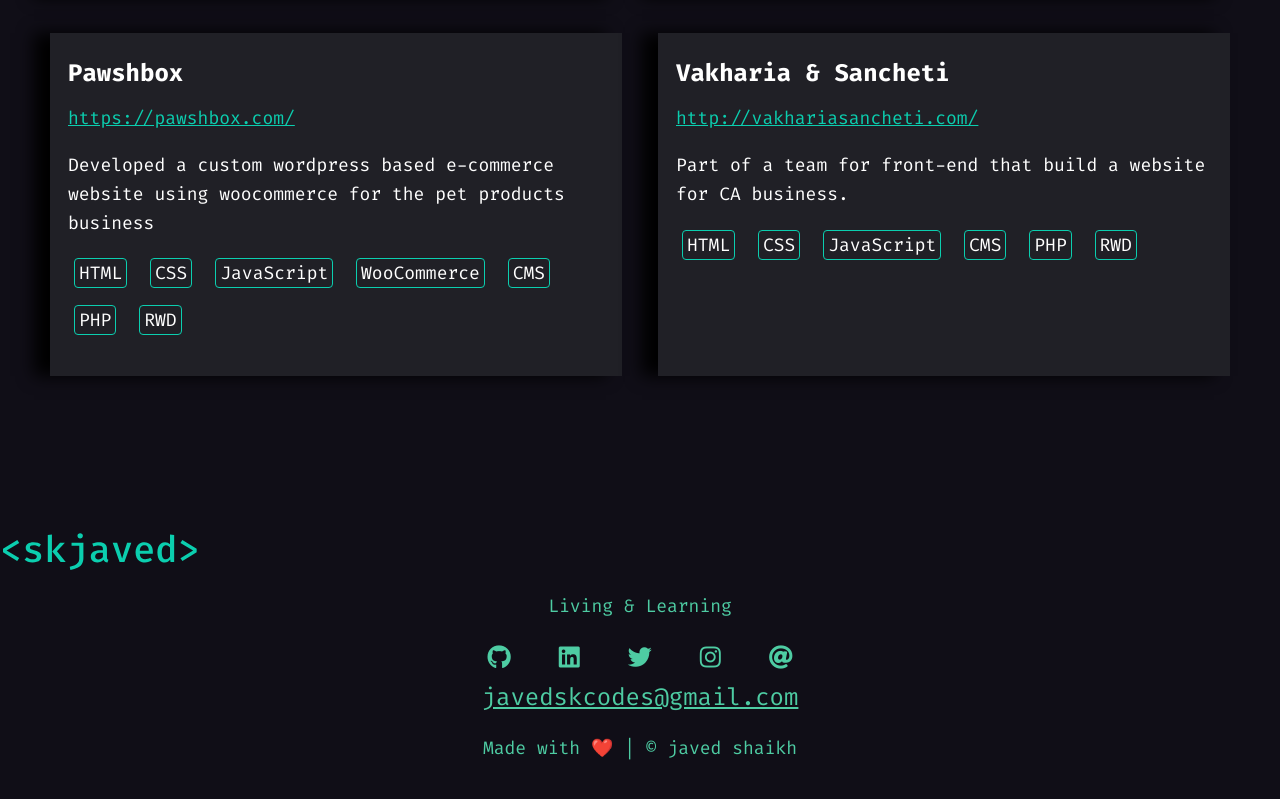
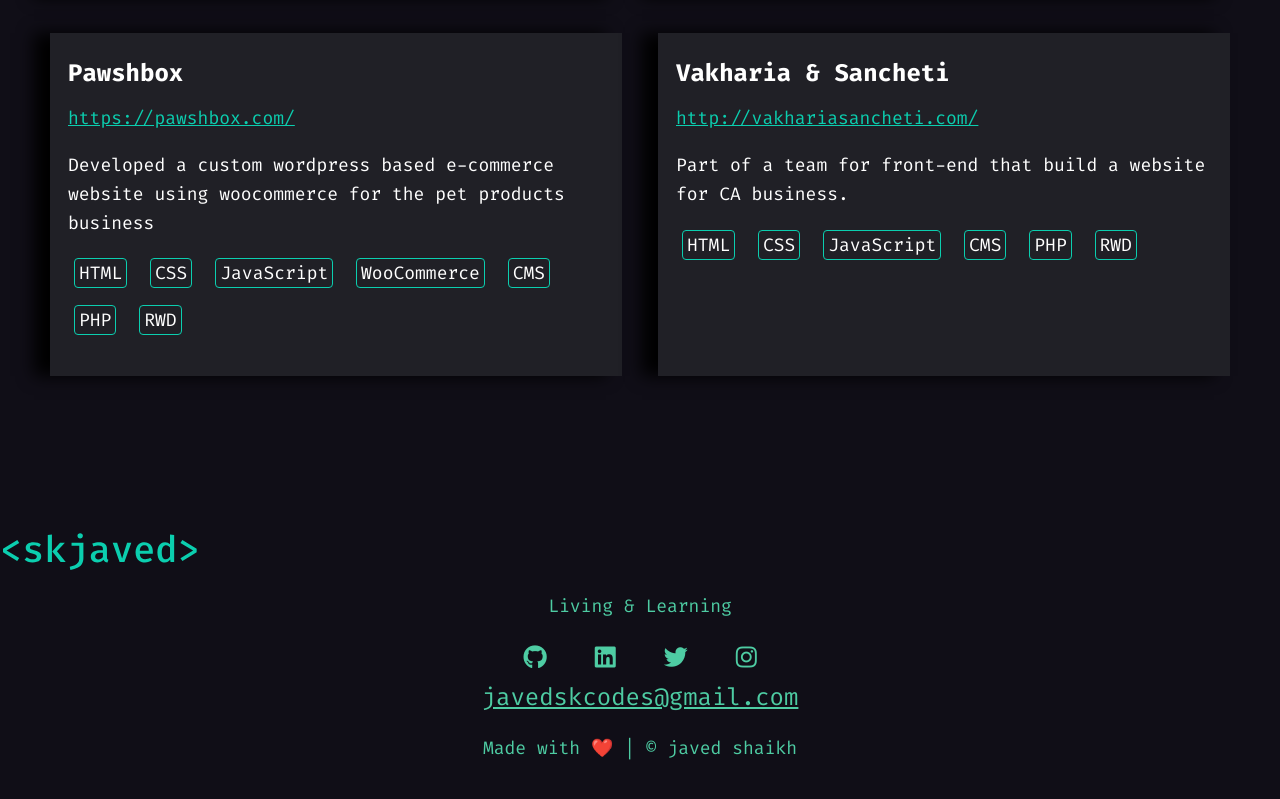
Before and after one commit to skjaved/Personal-portfolio, a plain HTML site: page index.html in a window 1280 px wide. Shown: the part 3903-4702 px from the top of the page. Drawn offline with nearby package versions, Linux system fonts and the light colour scheme.

Commit message:
Mail icon removed from footer

```diff
--- a/index.html
+++ b/index.html
@@ -531,11 +531,6 @@
             <i class="fab fa-instagram"></i>
         </a>
       </li>
-      <li class="social-list__item">
-        <a href="mailto:javedskcodes@gmail.com" class="social-list__link">
-          <i class="fas fa-at"></i>
-        </a>
-      </li>
     </ul>
     <a href="mailto:javedskcodes@gmail.com" class="footer__link">
       javedskcodes@gmail.com
```
